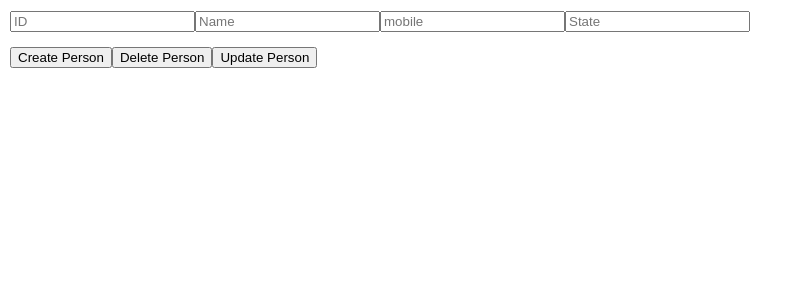
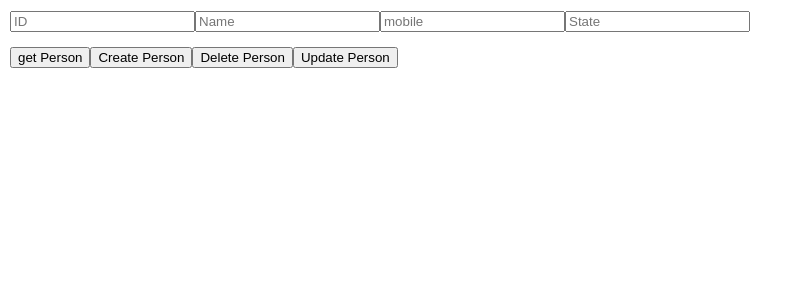
Before and after one commit to SachiinVishwakarma/Backend_University, a React (Create React App) app: page / in a window 1280 px wide. Shown: the top 300 px of the page, without its empty margins (0-803 px from the left). Built offline with nearby package versions, Linux system fonts and the light colour scheme.

Commit message:
update code

```diff
--- a/package.json
+++ b/package.json
@@ -13,6 +13,7 @@
     "file-saver": "^2.0.5",
     "html-to-image": "^1.11.11",
     "html2canvas": "^1.4.1",
+    "jsonwebtoken": "^9.0.2",
     "mssql": "^11.0.1",
     "nodemon": "^3.1.7",
     "npm-run-all": "^2.1.0",
--- a/src/Frontend.js
+++ b/src/Frontend.js
@@ -20,6 +20,18 @@ function Frontend() {
         }));
       }
 
+      const getPerson=async()=>{
+        const newData=await fetch ('/api/getPerson',{
+          method:'POST',
+          headers:{
+            'content-type': 'application/json',
+            'Accept': 'application/json'
+          },
+          body:JSON.stringify({
+            ID: person.ID
+          })
+        })
+      }
   const createPerson = async () => {
     console.log('Creating Employee:', person);
     const newData = await fetch('/api/createPerson', {
@@ -72,6 +84,7 @@ function Frontend() {
           <input type="text" name="Mobile_number" placeholder="mobile" onChange={setInput}></input>
           <input type="text" name="STATE" placeholder="State" onChange={setInput}></input>
           <br></br>
+          <button onClick={getPerson}>get Person</button>
           <button onClick={createPerson}>Create Person</button>
           <button onClick={deletePerson}>Delete Person</button>
           <button onClick={updatePerson}>Update Person</button>
```
Also changed, not shown: Assignment/dbOperations.js (+13 -0 lines), assign.js (+6 -1 lines), 1 other file (tests, documents, lock files or other folders).
